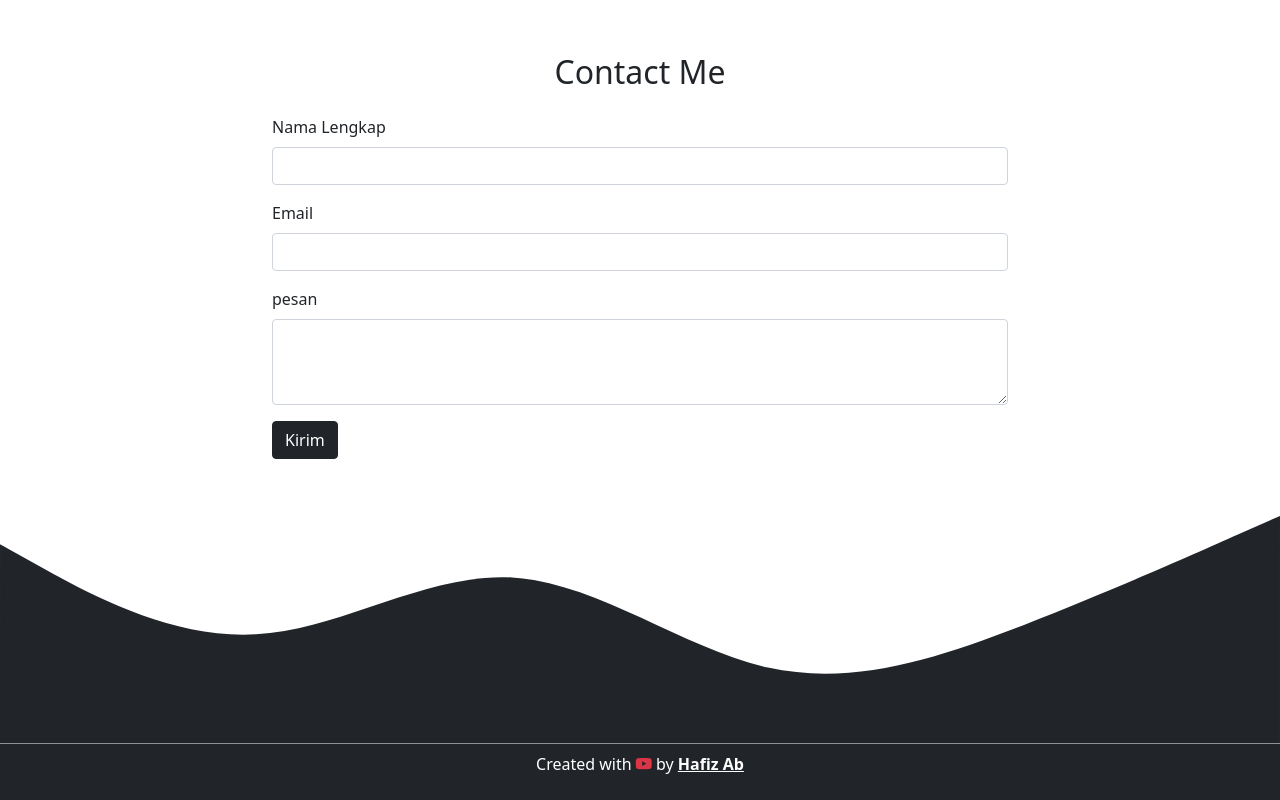
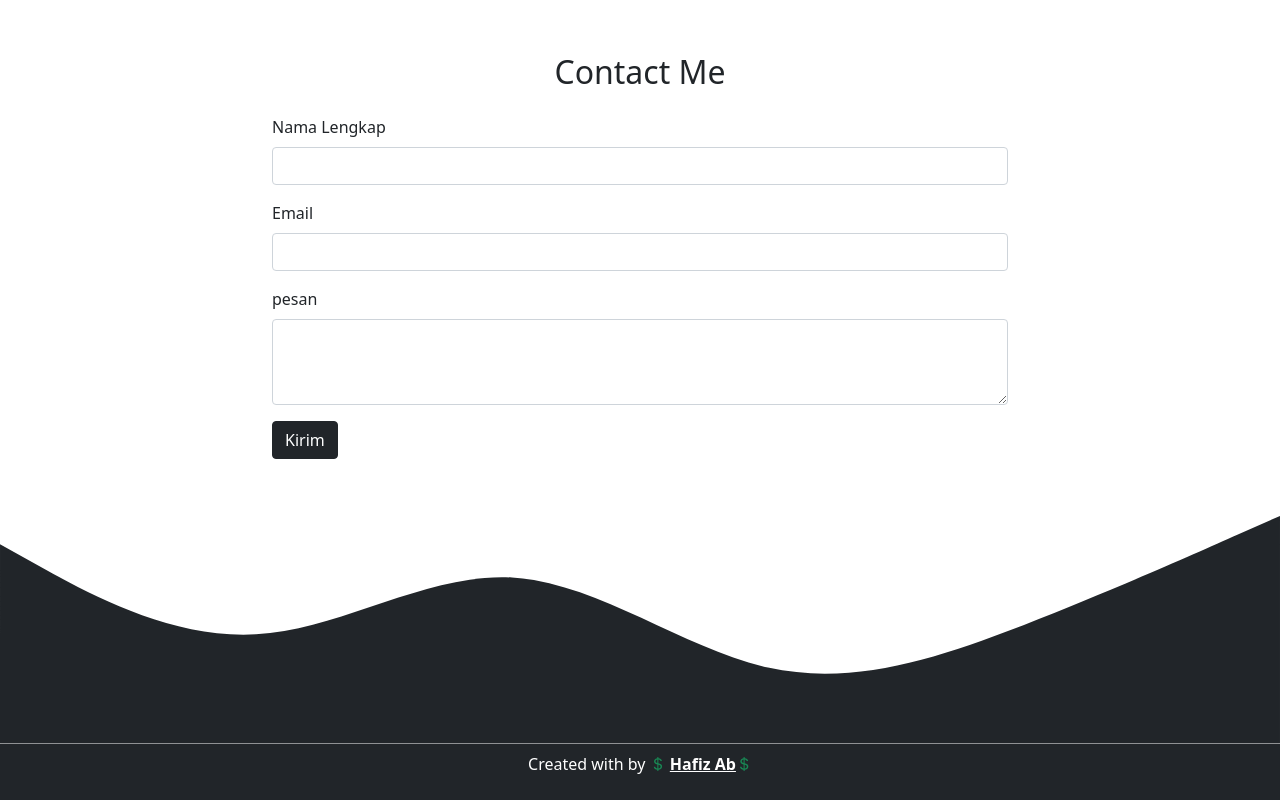
Before and after one commit to FizSMILE/FizSMILE.github.io, a plain HTML site: page index.html in a window 1280 px wide. Shown: the part 2724-3524 px from the top of the page. Drawn offline with nearby package versions, Linux system fonts and the light colour scheme.

Commit message:
mengubah credit menjadi dolar

```diff
--- a/index.html
+++ b/index.html
@@ -187,7 +187,7 @@
 
     <!-- Footer -->
     <footer class="bg-dark text-white text-center p-2">
-      <p>Created with <i class="bi bi-youtube text-danger"></i> by <a href="https://www.instagram.com/hfz_ab/" class="text-white fw-bold">Hafiz Ab</a></p>
+      <p>Created with by <i class="bi bi-currency-dollar text-success"></i> <a href="https://www.instagram.com/hfz_ab/" class="text-white fw-bold">Hafiz Ab</a><i class="bi bi-currency-dollar text-success"></i></p>
     </footer>
     <!-- Akhir Footer -->
 
```
